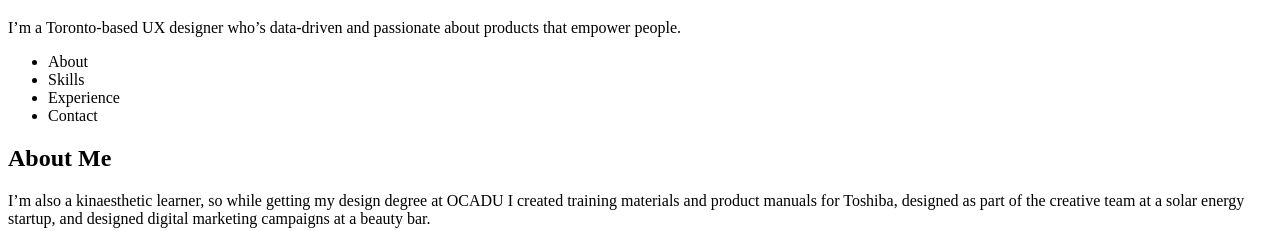
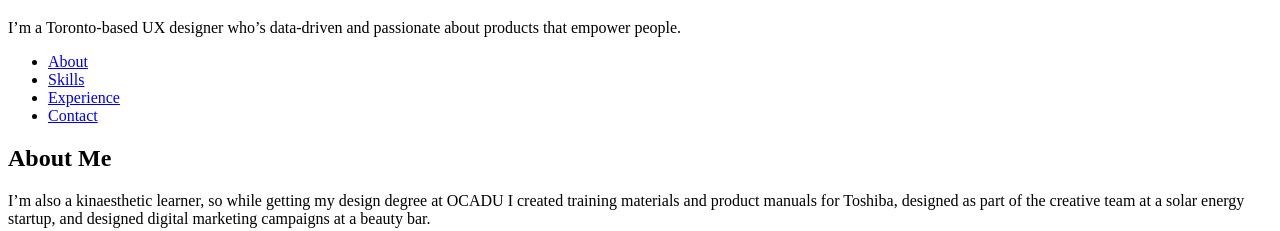
Before and after one commit to celina-laurette/Lighthouse_Labs, a plain HTML site: page W1D2/Resume/index.html in a window 1280 px wide. Shown: the part 569-800 px from the top of the page. Drawn offline with Linux system fonts and the light colour scheme.

Commit message:
Linked nav bar to sections

```diff
--- a/W1D2/Resume/index.html
+++ b/W1D2/Resume/index.html
@@ -13,20 +13,20 @@
 
       <nav>
         <ul>
-          <li>About</li>
-          <li>Skills</li>
-          <li>Experience</li>
-          <li>Contact</li>
+          <li><a href="#about">About</a></li>
+          <li><a href="#skills">Skills</a></li>
+          <li><a href="#experience">Experience</a></li>
+          <li><a href="#contact">Contact</a></li>
         </ul>
       </nav>
 
-      <section>
+      <section id="about">
         <h2>About Me</h2>
         <p>I’m also a kinaesthetic learner, so while getting my design degree at OCADU I created training materials and product manuals for Toshiba, designed as part of the creative team at a solar energy startup, and designed digital marketing campaigns at a beauty bar.</P>
         <p>After graduating, I designed and built online courses for Columbia University, University of Michigan, and Beijing Normal University. Now, I’m a UX designer at Teach Away. Perhaps you’ve seen me on a soccer field in a lime green jersey!</p>
       </section>
 
-      <section>
+      <section id="skills">
         <h2>Skills and Technologies</h2>
         <div>
           <h5>UX Design</h5>
@@ -83,7 +83,7 @@
         </div>
         </section>
 
-        <section>
+        <section id="experience">
           <h2>Experience</h2>
           <div>
             <h5>User Experience Designer</h5>
@@ -111,7 +111,7 @@
           </div>
         </section>
 
-      <footer>
+      <footer id="contact">
         <h3>Contact</h3>
         <h5>Celina Laurette</h5>
         <h6>UX Designer</h6>
```
